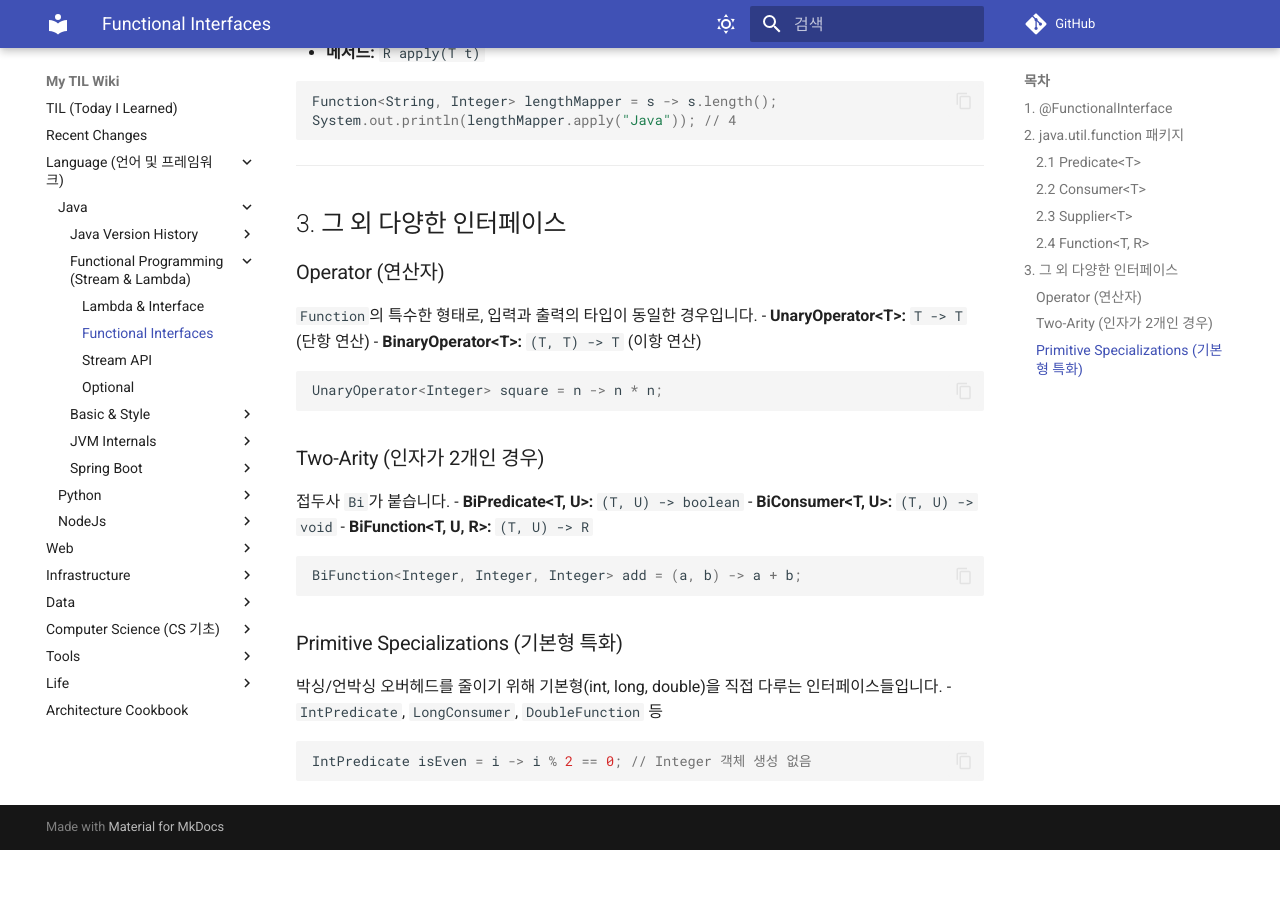
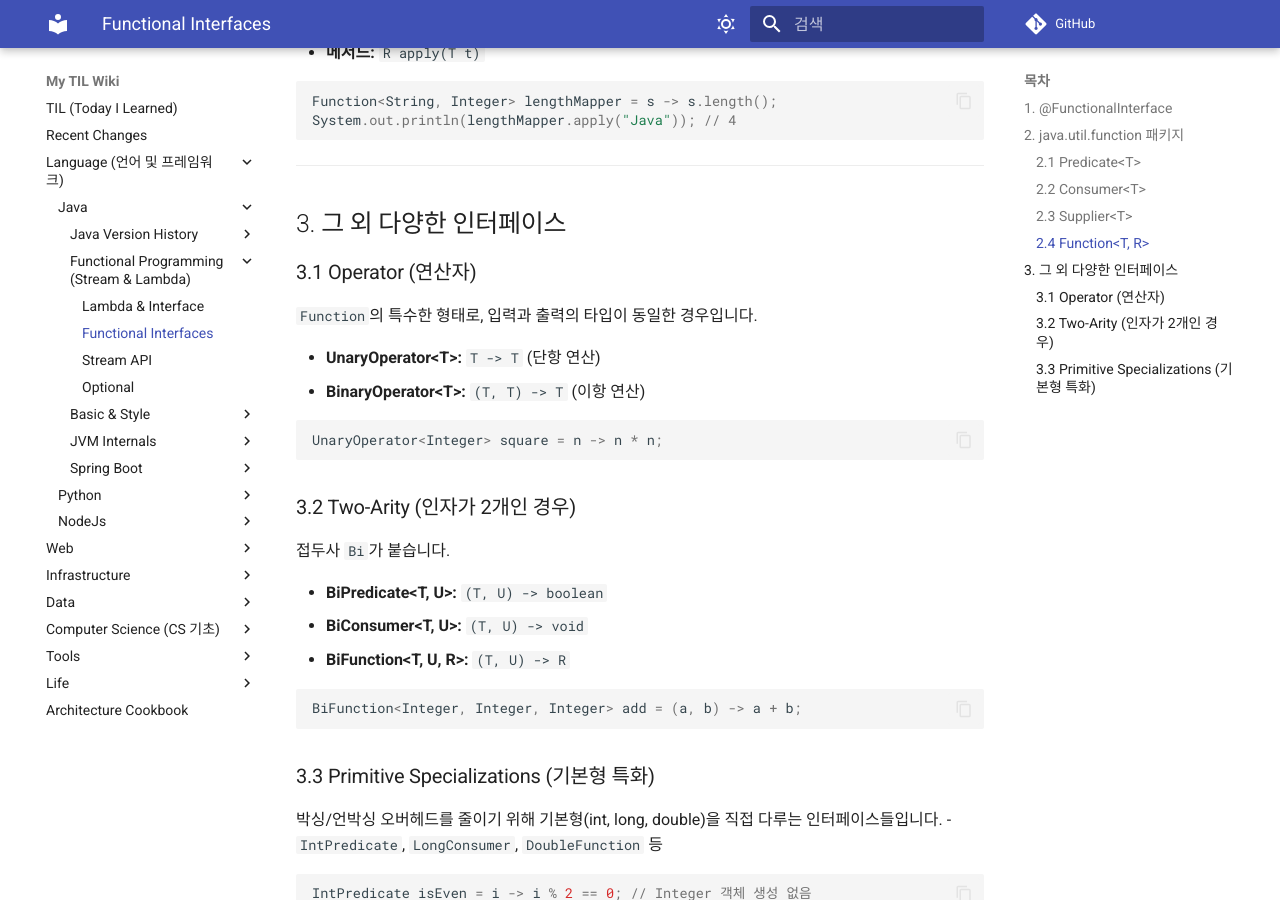
Before and after one commit to DevDooly/TIL, an MkDocs documentation site: the page built from docs/Language/Java/Functional/Functional_Interfaces.md, in a window 1280 px wide and 900 px high, scrolled down 1439 px. Built offline with MkDocs 1.6.1 and Material for MkDocs 9.7.7, drawn with Linux system fonts in a browser that asks for light colours; comment, search, counter and statistics services are not loaded; before the commit the page ends 2289 px from its top, so only the background shows below that.

Commit message:
fix(docs): Functional Interfaces 리스트 렌더링 문제 해결
- 섹션 3 하위 항목들에 번호(3.1, 3.2 등) 부여
- 설명 텍스트와 리스트 사이에 빈 줄을 추가하여 Markdown 파싱 오류 해결

````diff
--- a/docs/Language/Java/Functional/Functional_Interfaces.md
+++ b/docs/Language/Java/Functional/Functional_Interfaces.md
@@ -63,8 +63,9 @@
 
 ## 3. 그 외 다양한 인터페이스
 
-### Operator (연산자)
+### 3.1 Operator (연산자)
 `Function`의 특수한 형태로, 입력과 출력의 타입이 동일한 경우입니다.
+
 - **UnaryOperator&lt;T&gt;:** `T -> T` (단항 연산)
 - **BinaryOperator&lt;T&gt;:** `(T, T) -> T` (이항 연산)
 
@@ -72,8 +73,9 @@
 UnaryOperator<Integer> square = n -> n * n;
 ```
 
-### Two-Arity (인자가 2개인 경우)
+### 3.2 Two-Arity (인자가 2개인 경우)
 접두사 `Bi`가 붙습니다.
+
 - **BiPredicate&lt;T, U&gt;:** `(T, U) -> boolean`
 - **BiConsumer&lt;T, U&gt;:** `(T, U) -> void`
 - **BiFunction&lt;T, U, R&gt;:** `(T, U) -> R`
@@ -82,7 +84,7 @@
 BiFunction<Integer, Integer, Integer> add = (a, b) -> a + b;
 ```
 
-### Primitive Specializations (기본형 특화)
+### 3.3 Primitive Specializations (기본형 특화)
 박싱/언박싱 오버헤드를 줄이기 위해 기본형(int, long, double)을 직접 다루는 인터페이스들입니다.
 - `IntPredicate`, `LongConsumer`, `DoubleFunction` 등
 
````
Also changed, not shown: README.md (+1 -1 lines), docs/Recent_Changes.md (+1 -1 lines).
